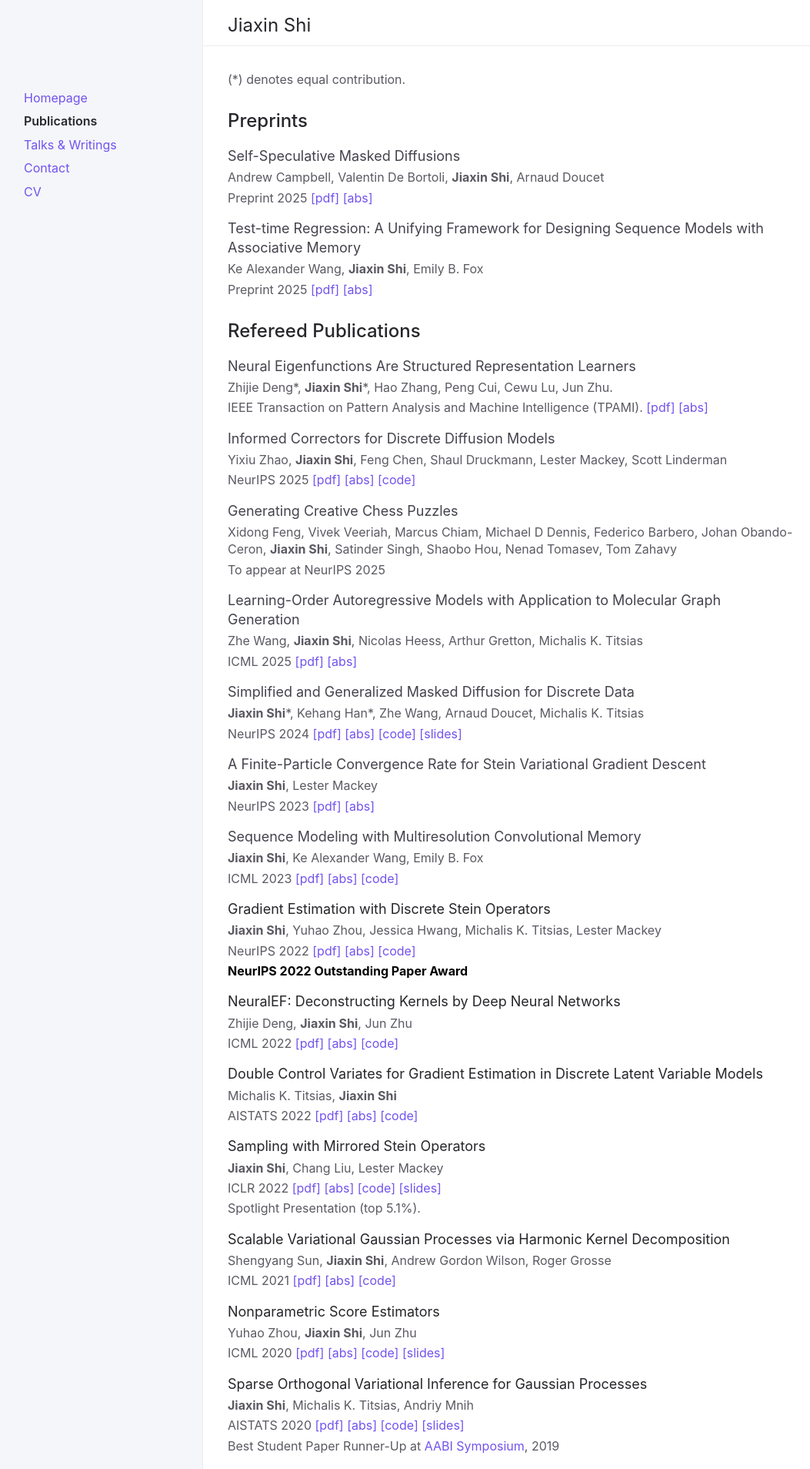
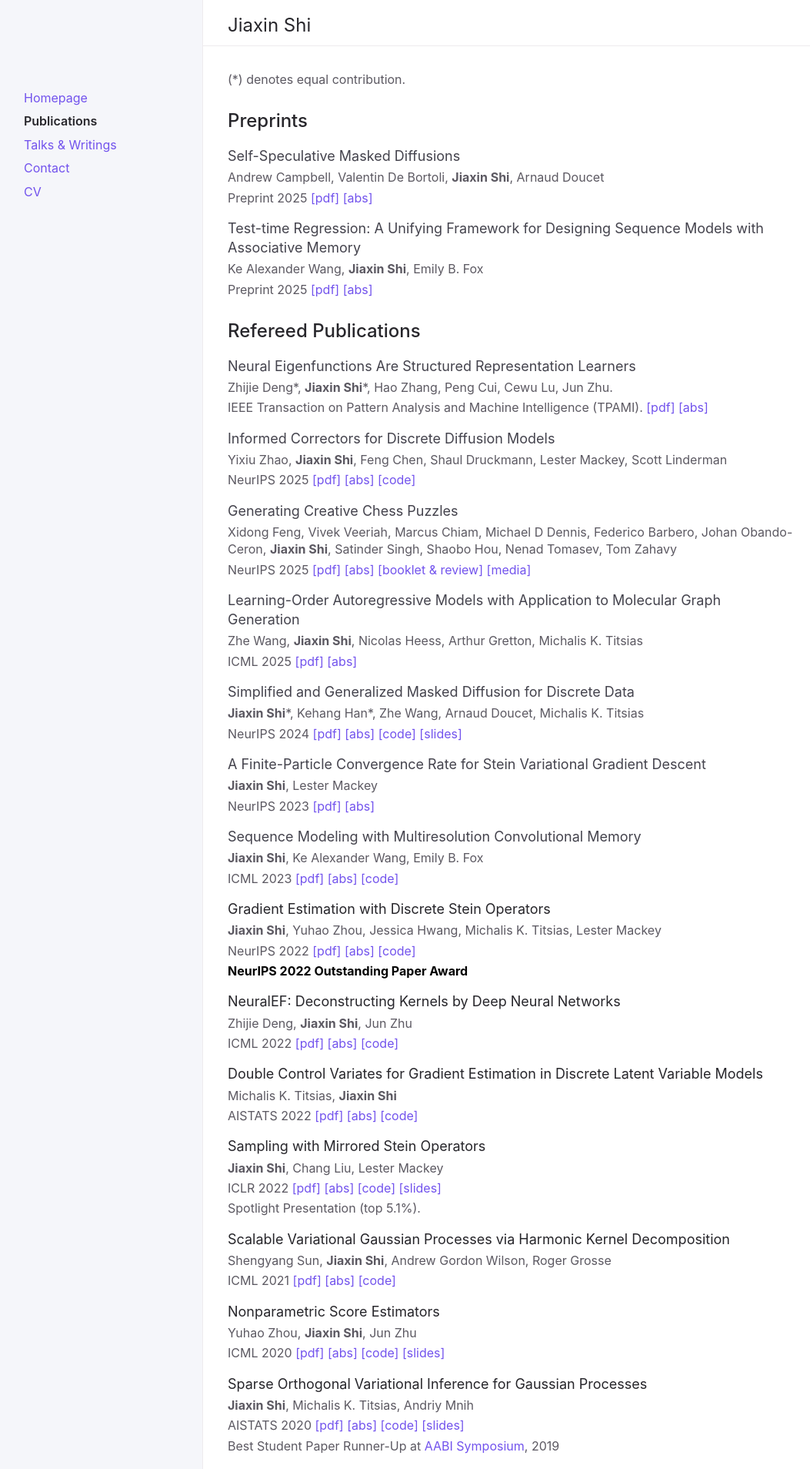
Before and after one commit to thjashin/thjashin.github.io, a Jekyll site: the page built from publications.md, in a window 1280 px wide. Shown: the top 1908 px of the page at 77% size, without its empty margins (92-1145 px from the left). Built offline with Jekyll 4.4.1, drawn with Linux system fonts in a browser that asks for light colours.

Commit message:
Update publications.md

```diff
--- a/publications.md
+++ b/publications.md
@@ -48,7 +48,11 @@ Generating Creative Chess Puzzles
 {: .fs-5 .mb-1 .text-grey-dk-200}
 Xidong Feng, Vivek Veeriah, Marcus Chiam, Michael D Dennis, Federico Barbero, Johan Obando-Ceron, **Jiaxin Shi**, Satinder Singh, Shaobo Hou, Nenad Tomasev, Tom Zahavy
 {: .mb-1}
-To appear at NeurIPS 2025
+NeurIPS 2025
+[[pdf]](https://arxiv.org/pdf/2510.23881.pdf)
+[[abs]](https://arxiv.org/abs/2510.23881)
+[[booklet & review]](https://arxiv.org/abs/2510.23772)
+[[media]](https://www.chess.com/news/view/ai-learns-to-create-original-chess-puzzles-earns-praise-from-grandmasters)
 
 Learning-Order Autoregressive Models with Application to Molecular Graph Generation
 {: .fs-5 .mb-1 .text-grey-dk-200}
```
